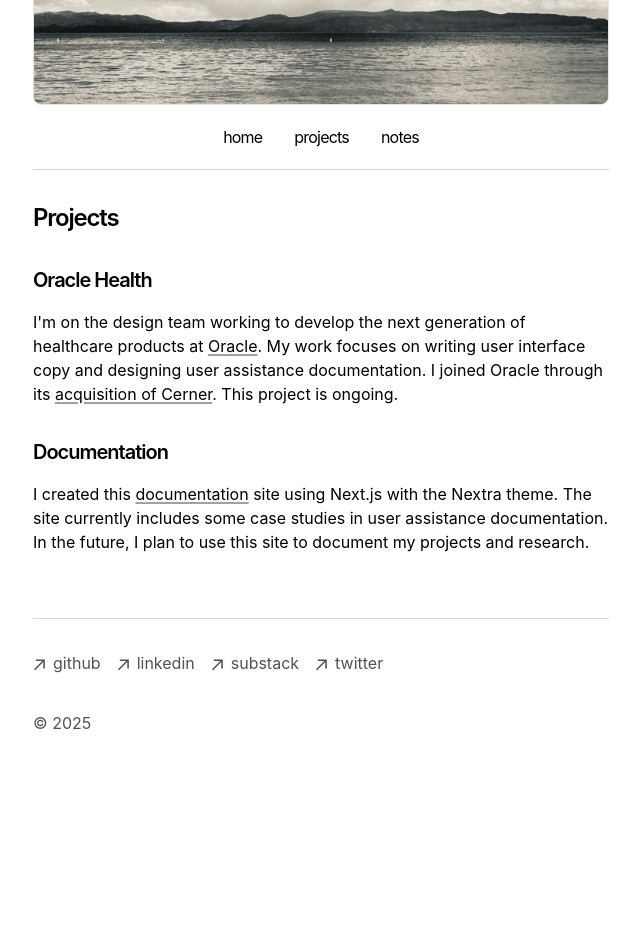
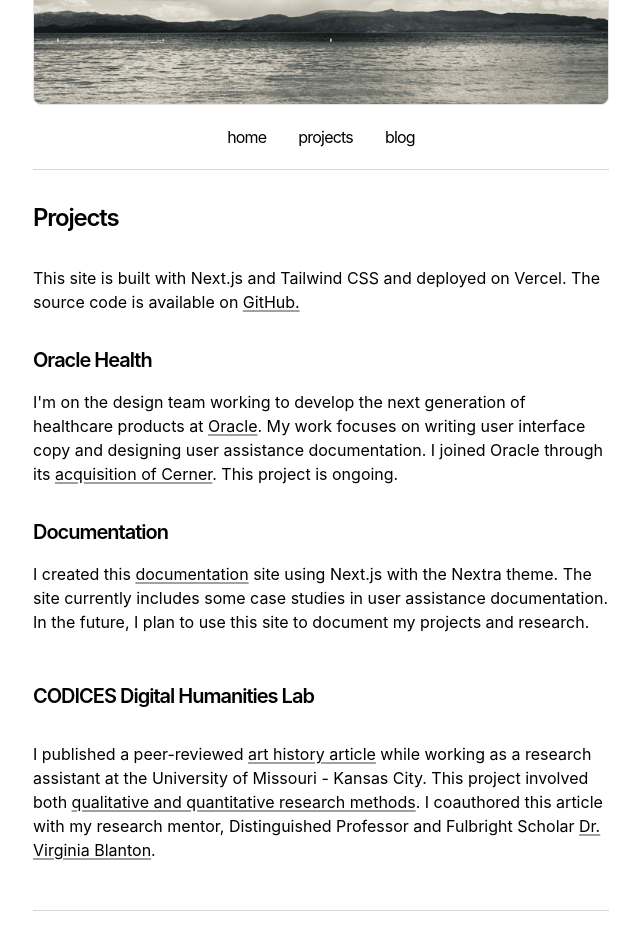
Before and after one commit to jack-walton/landing-page, a Next.js app: page /projects in a window 1280 px wide. Shown: the part 120-1066 px from the top of the page, without its empty margins (319-959 px from the left). Before the commit the page ends 919 px from the top, so only its background shows below. Built offline with nearby package versions, Linux system fonts and the light colour scheme.

Commit message:
Finalize navigation
I renamed some headings and updated the copy. I also removed the experimental twitter and bluesky embeds.

```diff
--- a/app/blog/page.tsx
+++ b/app/blog/page.tsx
@@ -9,10 +9,10 @@ export const metadata = {
 export default function Page() {
   return (
     <section className="max-w-xl mx-auto">
-      <h1 className="mb-8 text-2xl font-semibold tracking-tighter">Projects</h1>
-      <p className="mb-8">This site is built with Next.js and Tailwind CSS and deployed on Vercel. The source code is available on GitHub.</p>
+      <h1 className="mb-8 text-2xl font-semibold tracking-tighter">Blog</h1>
+      <p className="mb-8">Lately I've been writing about my web development projects. But I plan to write about all sorts of things in this blog.</p>
 
-      <h2 className="font-semibold text-xl mb-4 tracking-tighter">Notes</h2>
+      <h2 className="font-semibold text-xl mb-4 tracking-tighter">Posts</h2>
       <BlogPosts />
 
     </section>
--- a/app/components/nav.tsx
+++ b/app/components/nav.tsx
@@ -8,7 +8,7 @@ const navItems = {
     name: 'projects',
   },
   '/blog': {
-    name: 'notes',
+    name: 'blog',
   },
 }
 
--- a/app/page.tsx
+++ b/app/page.tsx
@@ -24,16 +24,6 @@ export default function Page() {
         I'm a writer, researcher, and content designer currently based out of Kansas City.
       </p>
 
-      <h2 className="font-semibold text-xl mb-4 tracking-tighter">Follow me on Twitter</h2>
-      <Tweet id="1858197154772250842" fallback={<p>Unable to load tweet.</p>} />
-
-      <h2 className="font-semibold text-xl mb-4 tracking-tighter">Follow me on Bluesky</h2>
-      <PostThread
-      params={{
-        did: "did:plc:pq6i4provjmntc3dcr25d2tf",
-        rkey: "3lb77sszijs2b",
-      }}
-    />
     </section>
   );
 }
--- a/app/projects/page.tsx
+++ b/app/projects/page.tsx
@@ -9,6 +9,17 @@ export default function Page() {
   return (
     <section className="max-w-xl mx-auto">
       <h1 className="mb-8 text-2xl font-semibold tracking-tighter">Projects</h1>
+
+      <p className="mb-8">This site is built with Next.js and Tailwind CSS and deployed on Vercel. The source code is available on{' '}
+        <Link
+          href="https://github.com/jack-walton/blog"
+          className="underline decoration-neutral-400 dark:decoration-neutral-600 underline-offset-2 decoration-[0.1em] transition-all"
+          target="_blank"
+          rel="noopener noreferrer"
+        >
+          GitHub.
+        </Link>
+      </p>
 
       <h2 className="font-semibold text-xl mb-4 tracking-tighter">Oracle Health</h2>
       <p className="mb-8">
@@ -47,6 +58,38 @@ export default function Page() {
         site using Next.js with the Nextra theme. The site currently includes some case studies in user assistance documentation. In the future, I plan to use this site to document my projects and research.
       </p>
 
+      <h2 className="mt-12 mb-8 text-xl font-semibold tracking-tighter">
+        CODICES Digital Humanities Lab
+      </h2>
+      <p className="mb-4">
+        I published a peer-reviewed{' '}
+        <Link
+          href="https://differentvisions.org/homage-to-medieval-langres/"
+          className="underline decoration-neutral-400 dark:decoration-neutral-600 underline-offset-2 decoration-[0.1em] transition-all"
+          target="_blank"
+          rel="noopener noreferrer"
+        >
+          art history article
+        </Link>{' '}
+        while working as a research assistant at the University of Missouri - Kansas City. This project involved both {' '}
+        <Link
+          href="https://daedalus.umkc.edu/CODICES/royer-walton.html"
+          className="underline decoration-neutral-400 dark:decoration-neutral-600 underline-offset-2 decoration-[0.1em] transition-all"
+          target="_blank"
+          rel="noopener noreferrer"
+        >
+          qualitative and quantitative research methods
+        </Link>. I coauthored this article with my research mentor, Distinguished Professor and Fulbright Scholar{' '}
+        <Link
+          href="https://shss.umkc.edu/profiles/english/virginia-blanton.html"
+          className="underline decoration-neutral-400 dark:decoration-neutral-600 underline-offset-2 decoration-[0.1em] transition-all"
+          target="_blank"
+          rel="noopener noreferrer"
+        >
+          Dr. Virginia Blanton
+        </Link>.
+      </p>
+
     </section>
   );
 }
```
